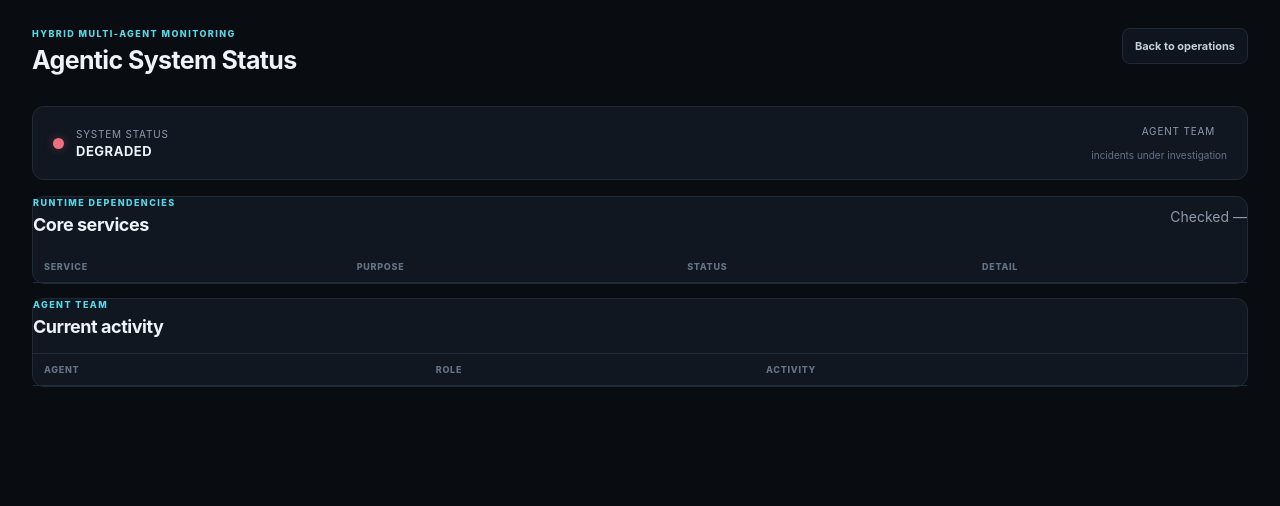
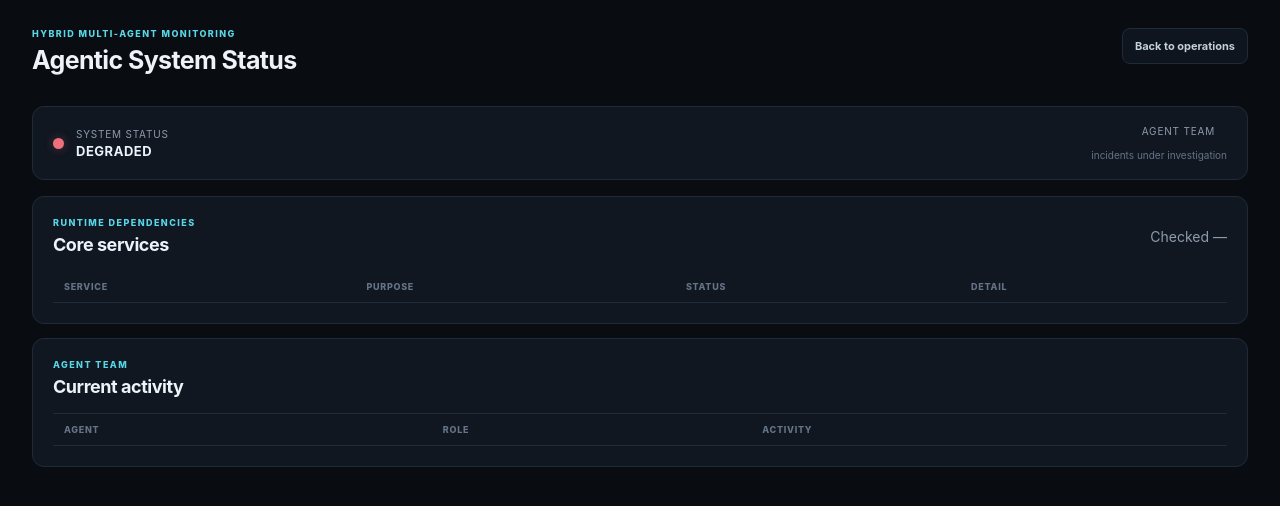
Before and after one commit to davidedimarco00/AgenticProactiveMonitor, a Flask app: template src/agentic_dashboard/templates/system.html in a window 1280 px wide. Shown: the part 70-576 px from the top of the page. Run offline with Flask 3, Linux system fonts and the light colour scheme; the template is opened without the code that fills it, so the values that code supplies are empty.

Commit message:
fix(dashboard): pad system team section consistently

```diff
--- a/src/agentic_dashboard/templates/system.html
+++ b/src/agentic_dashboard/templates/system.html
@@ -19,7 +19,7 @@
   </div>
 </section>
 
-<section class="panel">
+<section class="panel incidents-panel">
   <div class="section-header compact">
     <div>
       <span class="eyebrow">RUNTIME DEPENDENCIES</span>
@@ -44,7 +44,7 @@
   </div>
 </section>
 
-<section class="panel team-panel" open>
+<section class="panel incidents-panel">
   <div class="section-header compact">
     <div>
       <span class="eyebrow">AGENT TEAM</span>
```
